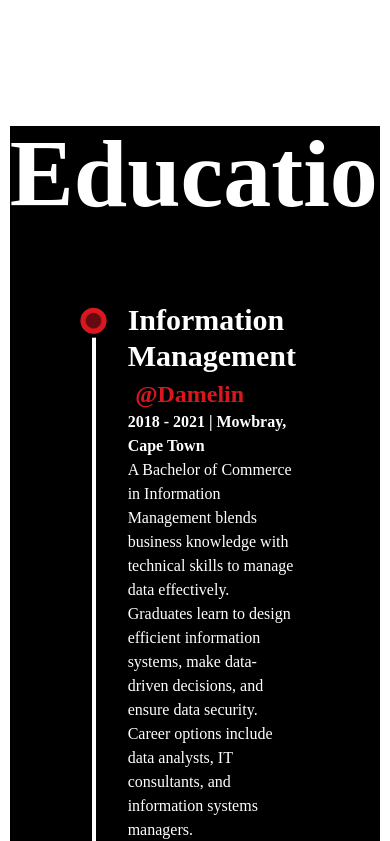
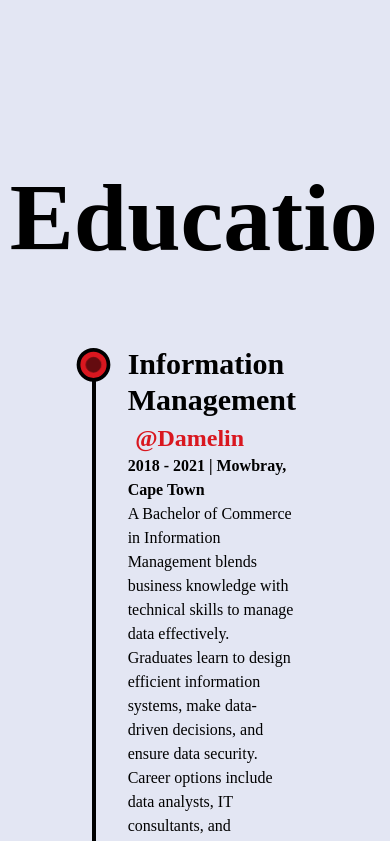
Before and after one commit to NathanDavids/PortfolioProject, a React (Vite) app: page / in a window 390 px wide. Shown: the part 2980-3821 px from the top of the page. Built offline with nearby package versions, Linux system fonts and the light colour scheme; a web font is replaced by a local one.

Commit message:
Completed the Light Mode for the Education Page

```diff
--- a/src/components/about/about.css
+++ b/src/components/about/about.css
@@ -413,10 +413,10 @@
 
 @media screen and (max-width:768px){
     #about{
-        height: 2100px;
+        height: 2300px;
     }
     #aboutContainer{
-        height: 1750px;
+        height: 1950px;
     }
 }
 
@@ -431,9 +431,9 @@
 
 @media screen and (min-width:1024px) and (max-width:1280px){
     #about{
+        height: 1800px;
+    }
+    #aboutContainer{
         height: 1500px;
     }
-    #aboutContainer{
-        height: 1300px;
-    }
 }
--- a/src/components/education & experience/educationandexperience.css
+++ b/src/components/education & experience/educationandexperience.css
@@ -1,9 +1,29 @@
+/* Light Mode */
+
+#educationandexperience.light{
+    background-color: #E3E6F3;
+}
+#educationandexperienceContainer.light{
+    background-color: #E3E6F3;
+}
+#educationHeading.light{
+    color: black;
+}
+#scrollBar.light{
+    background-color: black;
+}
+#educationText.light{
+    color: black;
+}
+
+/* Main CSS */
+
 #educationandexperience{
     display: flex;
     justify-content: center;
     align-items: center;
     width: 100%;
-    height: 120vh;
+    height: 1500px;
     background-color: black;
 }
 
@@ -11,14 +31,9 @@
     background-color: black;
 }
 
-#educationandexperience.light{
-    background-color: white;
-}
-
 #educationandexperienceContainer{
-    margin-top: 5.6rem;
     width: 95%;
-    height: 120vh;
+    height: 1300px;
     background-color: black;
     color: white;
     overflow: hidden;
@@ -28,27 +43,28 @@
 
 @media screen and (max-width:768px){
     #educationandexperience{
-        height: 260vh;
+        height: 2600px;
     }
     #educationandexperienceContainer{
-        height: 250vh;
+        height: 2400px;
     }
 }
 
-@media screen and (max-width:1024px){
+@media screen and (min-width:768px) and (max-width:1024px){
     #educationandexperience{
-        height: 120vh;
+        height: 1900px;
     }
     #educationandexperienceContainer{
-        height: 250vh;
+        height: 1700px;
     }
 }
 
-@media screen and (max-width:1600px){
+
+@media screen and (min-width:1024px) and (max-width:1600px){
     #educationandexperience{
-        height: 200vh;
+      height: 1550px;
     }
     #educationandexperienceContainer{
-        height: 150vh;
+      height: 1500px;
     }
 }
--- a/src/components/education & experience/educationandexperience.jsx
+++ b/src/components/education & experience/educationandexperience.jsx
@@ -34,16 +34,16 @@ const educationandexperience = ({ isDarkMode }) => {
     )
   return (
     <>
-    <section id='educationandexperience' className={`${isDarkMode ? 'dark' : 'light'}`}>
-    <div id='educationandexperienceContainer'>
-        <h2 className='font-bold text-8xl mb-20 w-full text-center'>
+    <section id='educationandexperience' className={isDarkMode ? 'dark' : 'light'}>
+    <div id='educationandexperienceContainer' className={isDarkMode ? 'dark' : 'light'}>
+        <h2 id='educationHeading' className={`font-bold text-8xl mb-20 w-full text-center ${isDarkMode ? 'dark' : 'light'}`}>
             Education
         </h2>
         <div ref={ref} className='w-[75%] mx-auto relative'>
 
-        <motion.div style={{scaleY: scrollYProgress}} className='absolute left-9 top-1 w-[4px] h-full bg-white origin-top'/>
+        <motion.div style={{scaleY: scrollYProgress}} id='scrollBar' className={`absolute left-9 top-1 w-[4px] h-full bg-white origin-top ${isDarkMode ? 'dark' : 'light'}`}/>
 
-          <ul className='w-full flex flex-col items-start justify-between ml-4'>
+          <ul id='educationText' className={`w-full flex flex-col items-start justify-between ml-4 ${isDarkMode ? 'dark' : 'light'}`}>
             <Details
             position="Information Management " company="Damelin"
             time="2018 - 2021" address="mowbray, cape town"
```
